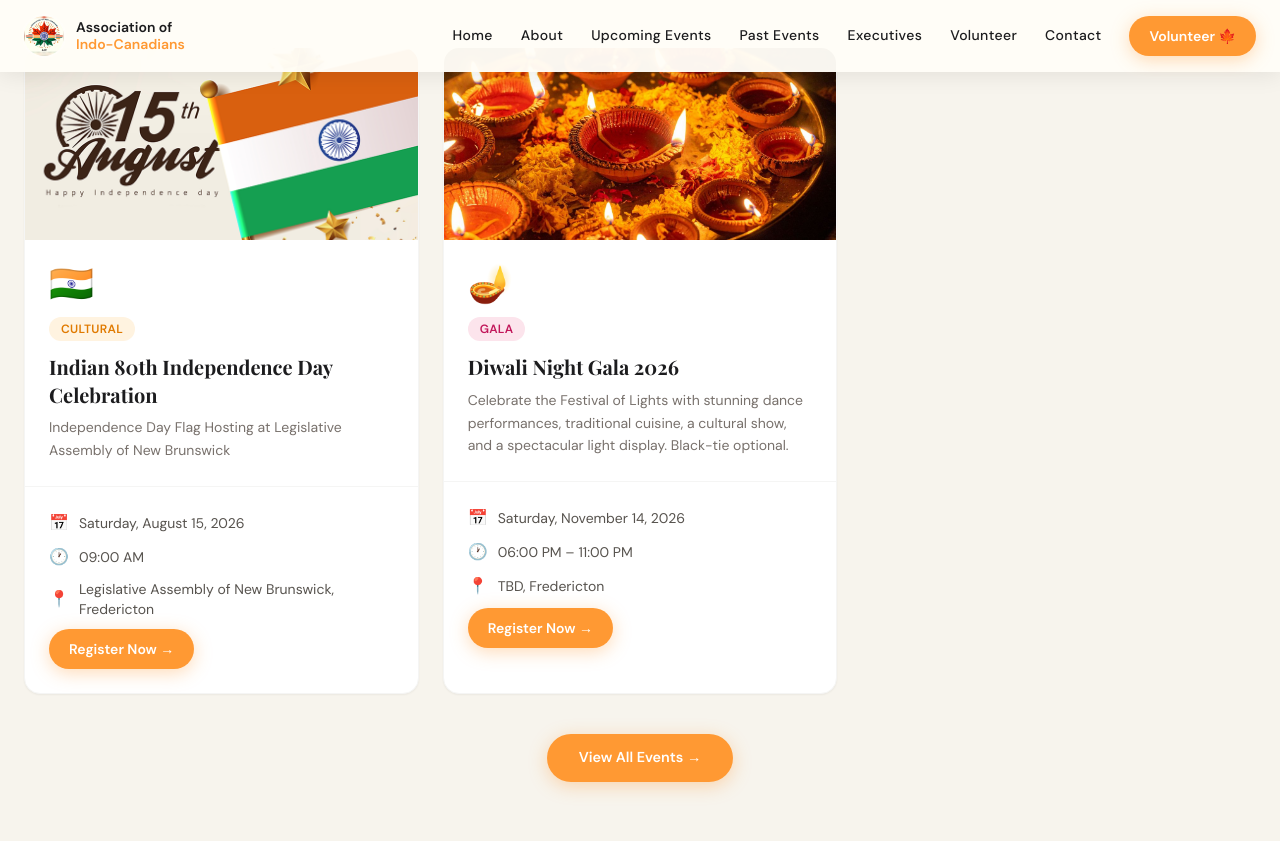
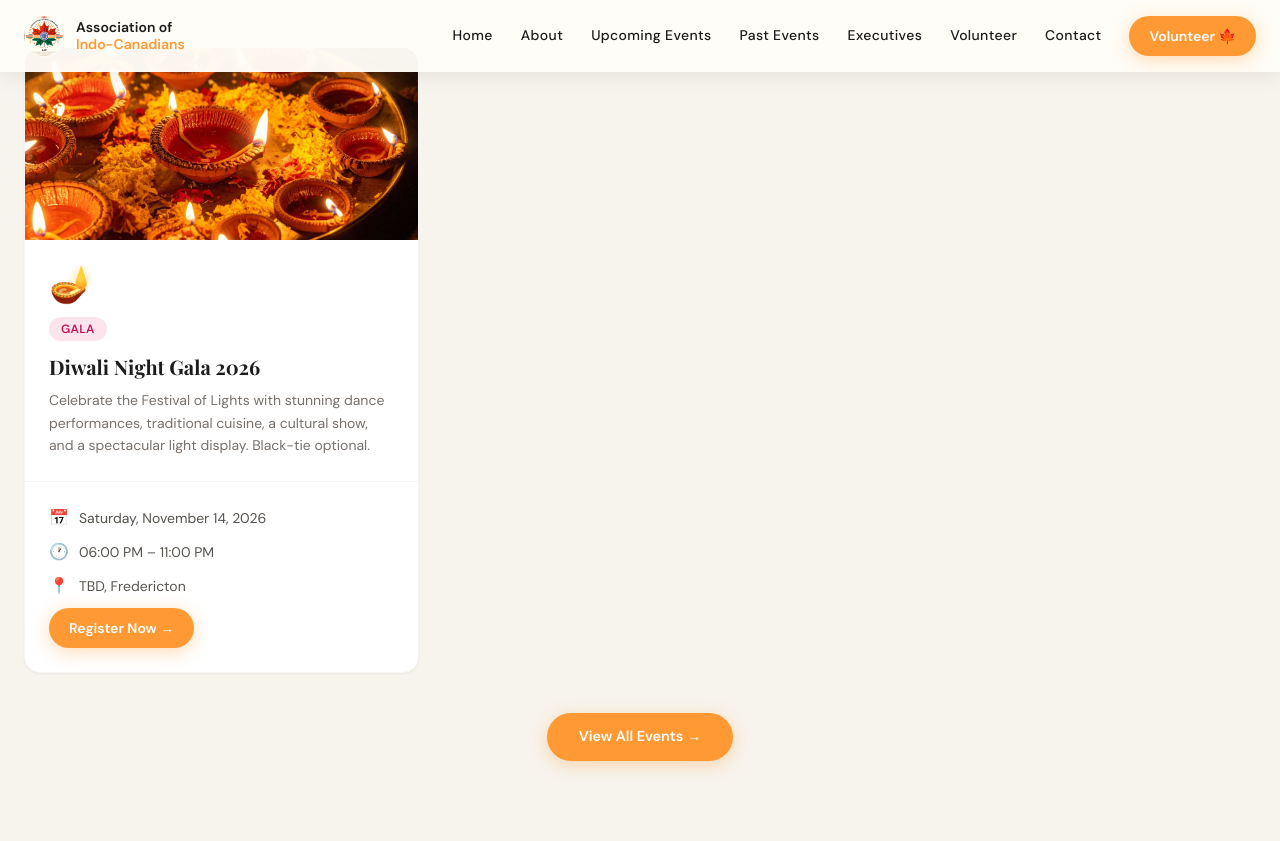
Before and after one commit to abhishekmenon84/aic-jekyll-website, a Jekyll site: the page built from index.md, in a window 1280 px wide and 900 px high, scrolled down 2138 px. Shown: the top 841 px of the window. Built offline with Jekyll 4.4.1, drawn with Linux system fonts in a browser that asks for light colours; nearby versions of some CDN libraries.

Commit message:
Moved Independence day from upcoming to past

```diff
--- a/_data/past_events.yml
+++ b/_data/past_events.yml
@@ -253,3 +253,17 @@
     - "/assets/images/past_events/Rupinder-Handa-Live/Rupinder-Handa-Live-13.jpeg"
     - "/assets/images/past_events/Rupinder-Handa-Live/Rupinder-Handa-Live-14.jpeg"
     - "/assets/images/past_events/Rupinder-Handa-Live/Rupinder-Handa-Live-15.jpeg"
+
+- title: "Indian 80th Independence Day Flag hoisting"
+  date: "2026-08-15"
+  location: "Legislative Assembly of New Brunswick, Fredericton"
+  category: "Cultural"
+  emoji: "🇮🇳"
+  image: "/assets/images/past_events/Indian-Independence-Day-2026/Indian-Independence-Day-2026.jpeg"
+  gallery:
+    - "/assets/images/past_events/Indian-Independence-Day-2026/Indian-Independence-Day-2026.jpeg"
+    - "/assets/images/past_events/Indian-Independence-Day-2026/Indian-Independence-Day-2026-1.jpeg"
+    - "/assets/images/past_events/Indian-Independence-Day-2026/Indian-Independence-Day-2026-2.jpeg"
+    - "/assets/images/past_events/Indian-Independence-Day-2026/Indian-Independence-Day-2026-3.jpeg"
+    - "/assets/images/past_events/Indian-Independence-Day-2026/Indian-Independence-Day-2026-4.jpeg"
+    - "/assets/images/past_events/Indian-Independence-Day-2026/Indian-Independence-Day-2026-5.jpeg"
--- a/_data/upcoming_events.yml
+++ b/_data/upcoming_events.yml
@@ -6,17 +6,6 @@
 # featured: true  ← shows this event prominently on homepage
 # register_url: link to your Google Form or Eventbrite
 # ─────────────────────────────────────────────────────────────────────────────
-
-- title: "Indian 80th Independence Day Celebration"
-  date: "2026-08-15"
-  time: "09:00 AM"
-  location: "Legislative Assembly of New Brunswick, Fredericton"
-  description: "Independence Day Flag Hosting at Legislative Assembly of New Brunswick"
-  category: "Cultural"
-  emoji: "🇮🇳"
-  featured: true
-  register_url: "https://forms.gle/8tSVAxeoTZJBKS3M6"
-  image: "/assets/images/upcoming_events/Indian-Independence-Day.jpeg"
 
 - title: "Diwali Night Gala 2026"
   date: "2026-11-14"
```
Also changed, not shown: assets/images/past_events/Indian-Independence-Day-2026/Indian-Independence-Day-2026-1.jpeg (added), assets/images/past_events/Indian-Independence-Day-2026/Indian-Independence-Day-2026-2.jpeg (added), assets/images/past_events/Indian-Independence-Day-2026/Indian-Independence-Day-2026-3.jpeg (added), assets/images/past_events/Indian-Independence-Day-2026/Indian-Independence-Day-2026-4.jpeg (added), assets/images/past_events/Indian-Independence-Day-2026/Indian-Independence-Day-2026-5.jpeg (added), assets/images/past_events/Indian-Independence-Day-2026/Indian-Independence-Day-2026.jpeg (added).
